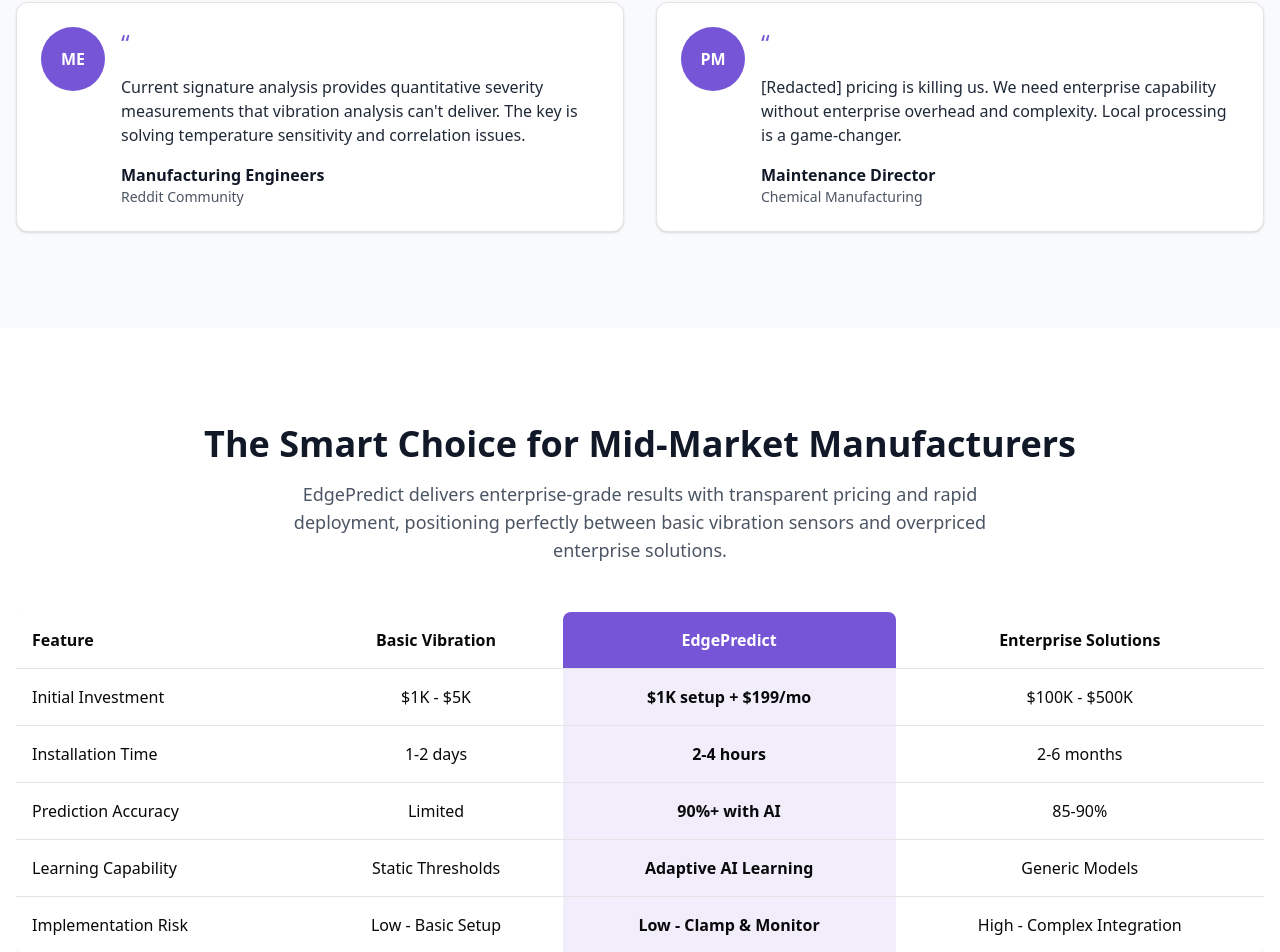
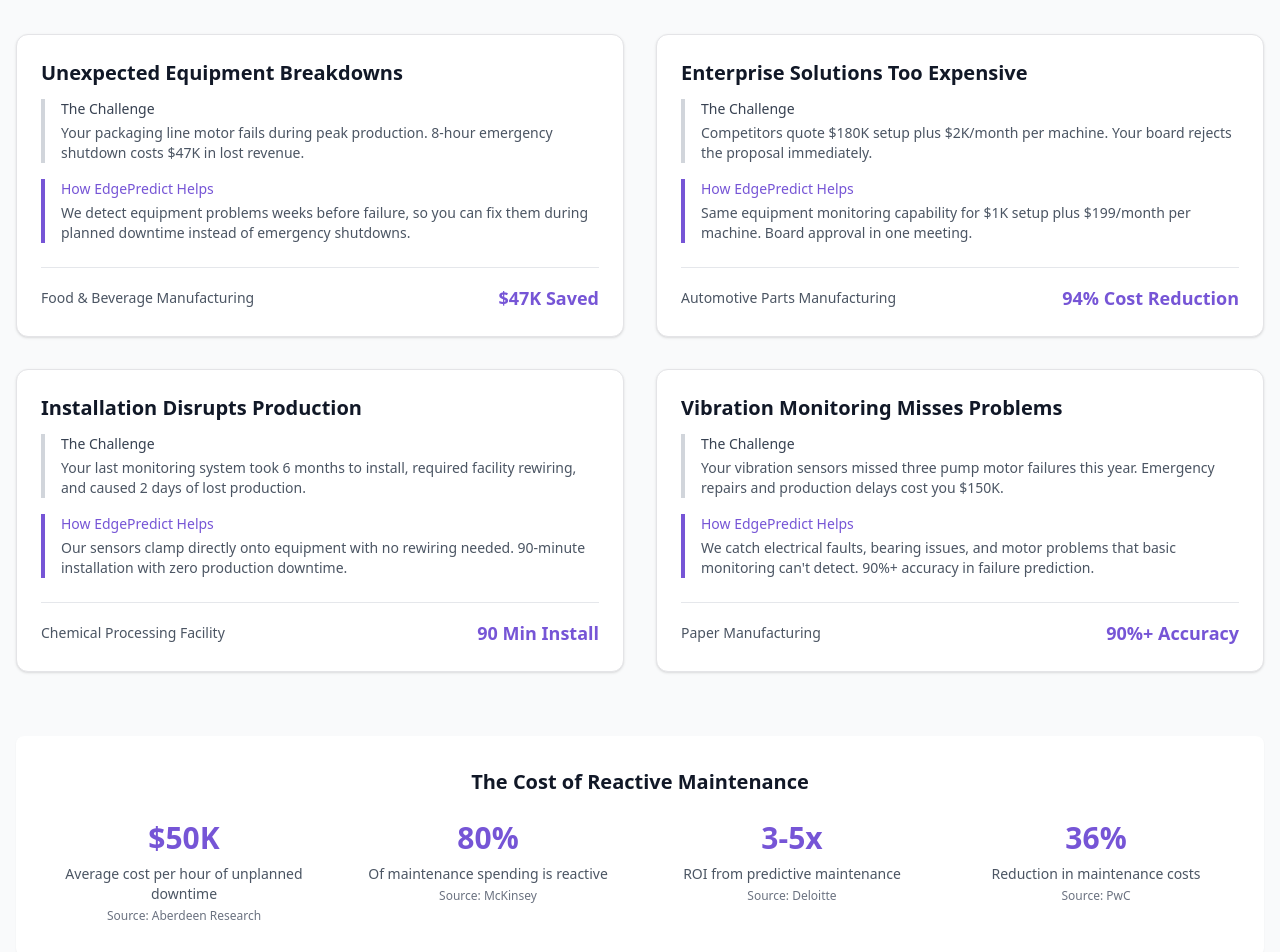
Before and after one commit to amoffitt123/edgepredict-site, a Next.js app: page / in a window 1280 px wide. Shown: the part 2380-3332 px from the top of the page. Built offline with nearby package versions, Linux system fonts and the light colour scheme.

Commit message:
Update testimonials section with customer success stories

```diff
--- a/src/app/page.tsx
+++ b/src/app/page.tsx
@@ -256,58 +256,132 @@ export default function Home() {
         </div>
       </section>
 
-      {/* Customer Testimonials */}
+      {/* Customer Success */}
       <section className="py-16 lg:py-24 bg-gray-50" id="testimonials">
         <div className="max-w-7xl mx-auto px-4">
           <div className="mb-12">
-            <h2 className="text-3xl lg:text-4xl font-bold text-gray-900 mb-4">What Manufacturing Engineers Are Saying</h2>
-            <Button variant="link" className="text-[#7655d6] p-0 h-auto font-medium">
-              Read more testimonials <ArrowRight className="ml-1 h-4 w-4" />
-            </Button>
+            <h2 className="text-3xl lg:text-4xl font-bold text-gray-900 mb-4">Manufacturing Challenges We Solve</h2>
+            <p className="text-lg text-gray-600 max-w-2xl">
+              Real problems from mid-market manufacturers, solved with EdgePredict's current signature analysis technology.
+            </p>
           </div>
 
-          <div className="grid lg:grid-cols-2 gap-8">
+          <div className="grid lg:grid-cols-2 gap-8 mb-16">
             <Card className="p-6">
               <CardContent className="p-0">
-                <div className="flex items-start gap-4">
-                  <div className="w-16 h-16 rounded-full bg-[#7655d6] flex items-center justify-center text-white font-semibold">
-                    ME
+                <div className="mb-6">
+                  <h3 className="text-xl font-semibold text-gray-900 mb-3">Unexpected Equipment Breakdowns</h3>
+                  <div className="border-l-4 border-gray-300 pl-4 mb-4">
+                    <p className="text-sm font-medium text-gray-700 mb-1">The Challenge</p>
+                    <p className="text-sm text-gray-600">Your packaging line motor fails during peak production. 8-hour emergency shutdown costs $47K in lost revenue.</p>
                   </div>
-                  <div className="flex-1">
-                    <div className="text-2xl text-[#7655d6] mb-4">&ldquo;</div>
-                    <p className="text-gray-800 mb-4">
-                      Current signature analysis provides quantitative severity measurements that vibration analysis can't deliver.
-                      The key is solving temperature sensitivity and correlation issues.
-                    </p>
-                    <div>
-                      <div className="font-semibold text-gray-900">Manufacturing Engineers</div>
-                      <div className="text-sm text-gray-600">Reddit Community</div>
-                    </div>
+                  <div className="border-l-4 border-[#7655d6] pl-4">
+                    <p className="text-sm font-medium text-[#7655d6] mb-1">How EdgePredict Helps</p>
+                    <p className="text-sm text-gray-600">We detect equipment problems weeks before failure, so you can fix them during planned downtime instead of emergency shutdowns.</p>
                   </div>
+                </div>
+                <div className="flex items-center justify-between pt-4 border-t border-gray-200">
+                  <span className="text-sm text-gray-600">Food & Beverage Manufacturing</span>
+                  <span className="text-lg font-semibold text-[#7655d6]">$47K Saved</span>
                 </div>
               </CardContent>
             </Card>
 
             <Card className="p-6">
               <CardContent className="p-0">
-                <div className="flex items-start gap-4">
-                  <div className="w-16 h-16 rounded-full bg-[#7655d6] flex items-center justify-center text-white font-semibold">
-                    PM
+                <div className="mb-6">
+                  <h3 className="text-xl font-semibold text-gray-900 mb-3">Enterprise Solutions Too Expensive</h3>
+                  <div className="border-l-4 border-gray-300 pl-4 mb-4">
+                    <p className="text-sm font-medium text-gray-700 mb-1">The Challenge</p>
+                    <p className="text-sm text-gray-600">Competitors quote $180K setup plus $2K/month per machine. Your board rejects the proposal immediately.</p>
                   </div>
-                  <div className="flex-1">
-                    <div className="text-2xl text-[#7655d6] mb-4">&ldquo;</div>
-                    <p className="text-gray-800 mb-4">
-                      [Redacted] pricing is killing us. We need enterprise capability without enterprise overhead
-                      and complexity. Local processing is a game-changer.
-                    </p>
-                    <div>
-                      <div className="font-semibold text-gray-900">Maintenance Director</div>
-                      <div className="text-sm text-gray-600">Chemical Manufacturing</div>
-                    </div>
+                  <div className="border-l-4 border-[#7655d6] pl-4">
+                    <p className="text-sm font-medium text-[#7655d6] mb-1">How EdgePredict Helps</p>
+                    <p className="text-sm text-gray-600">Same equipment monitoring capability for $1K setup plus $199/month per machine. Board approval in one meeting.</p>
                   </div>
+                </div>
+                <div className="flex items-center justify-between pt-4 border-t border-gray-200">
+                  <span className="text-sm text-gray-600">Automotive Parts Manufacturing</span>
+                  <span className="text-lg font-semibold text-[#7655d6]">94% Cost Reduction</span>
                 </div>
               </CardContent>
             </Card>
+
+            <Card className="p-6">
+              <CardContent className="p-0">
+                <div className="mb-6">
+                  <h3 className="text-xl font-semibold text-gray-900 mb-3">Installation Disrupts Production</h3>
+                  <div className="border-l-4 border-gray-300 pl-4 mb-4">
+                    <p className="text-sm font-medium text-gray-700 mb-1">The Challenge</p>
+                    <p className="text-sm text-gray-600">Your last monitoring system took 6 months to install, required facility rewiring, and caused 2 days of lost production.</p>
+                  </div>
+                  <div className="border-l-4 border-[#7655d6] pl-4">
+                    <p className="text-sm font-medium text-[#7655d6] mb-1">How EdgePredict Helps</p>
+                    <p className="text-sm text-gray-600">Our sensors clamp directly onto equipment with no rewiring needed. 90-minute installation with zero production downtime.</p>
+                  </div>
+                </div>
+                <div className="flex items-center justify-between pt-4 border-t border-gray-200">
+                  <span className="text-sm text-gray-600">Chemical Processing Facility</span>
+                  <span className="text-lg font-semibold text-[#7655d6]">90 Min Install</span>
+                </div>
+              </CardContent>
+            </Card>
+
+            <Card className="p-6">
+              <CardContent className="p-0">
+                <div className="mb-6">
+                  <h3 className="text-xl font-semibold text-gray-900 mb-3">Vibration Monitoring Misses Problems</h3>
+                  <div className="border-l-4 border-gray-300 pl-4 mb-4">
+                    <p className="text-sm font-medium text-gray-700 mb-1">The Challenge</p>
+                    <p className="text-sm text-gray-600">Your vibration sensors missed three pump motor failures this year. Emergency repairs and production delays cost you $150K.</p>
+                  </div>
+                  <div className="border-l-4 border-[#7655d6] pl-4">
+                    <p className="text-sm font-medium text-[#7655d6] mb-1">How EdgePredict Helps</p>
+                    <p className="text-sm text-gray-600">We catch electrical faults, bearing issues, and motor problems that basic monitoring can't detect. 90%+ accuracy in failure prediction.</p>
+                  </div>
+                </div>
+                <div className="flex items-center justify-between pt-4 border-t border-gray-200">
+                  <span className="text-sm text-gray-600">Paper Manufacturing</span>
+                  <span className="text-lg font-semibold text-[#7655d6]">90%+ Accuracy</span>
+                </div>
+              </CardContent>
+            </Card>
+          </div>
+
+          {/* Industry Stats */}
+          <div className="bg-white rounded-lg shadow-sm p-8 mb-12">
+            <h3 className="text-xl font-semibold text-gray-900 mb-6 text-center">The Cost of Reactive Maintenance</h3>
+            <div className="grid grid-cols-2 lg:grid-cols-4 gap-8 text-center">
+              <div>
+                <div className="text-3xl font-bold text-[#7655d6] mb-2">$50K</div>
+                <div className="text-sm text-gray-600">Average cost per hour of unplanned downtime</div>
+                <div className="text-xs text-gray-500 mt-1">Source: Aberdeen Research</div>
+              </div>
+              <div>
+                <div className="text-3xl font-bold text-[#7655d6] mb-2">80%</div>
+                <div className="text-sm text-gray-600">Of maintenance spending is reactive</div>
+                <div className="text-xs text-gray-500 mt-1">Source: McKinsey</div>
+              </div>
+              <div>
+                <div className="text-3xl font-bold text-[#7655d6] mb-2">3-5x</div>
+                <div className="text-sm text-gray-600">ROI from predictive maintenance</div>
+                <div className="text-xs text-gray-500 mt-1">Source: Deloitte</div>
+              </div>
+              <div>
+                <div className="text-3xl font-bold text-[#7655d6] mb-2">36%</div>
+                <div className="text-sm text-gray-600">Reduction in maintenance costs</div>
+                <div className="text-xs text-gray-500 mt-1">Source: PwC</div>
+              </div>
+            </div>
+          </div>
+
+          <div className="text-center">
+            <p className="text-lg text-gray-600 mb-6">
+              Ready to solve these challenges at your facility?
+            </p>
+            <a href="#contact" className="px-6 py-3 bg-[#7655d6] hover:bg-[#5d3db8] text-white rounded text-lg font-semibold transition-colors inline-flex items-center">
+              Start Preventing Failures <ArrowRight className="ml-2 h-5 w-5" />
+            </a>
           </div>
         </div>
       </section>
```
